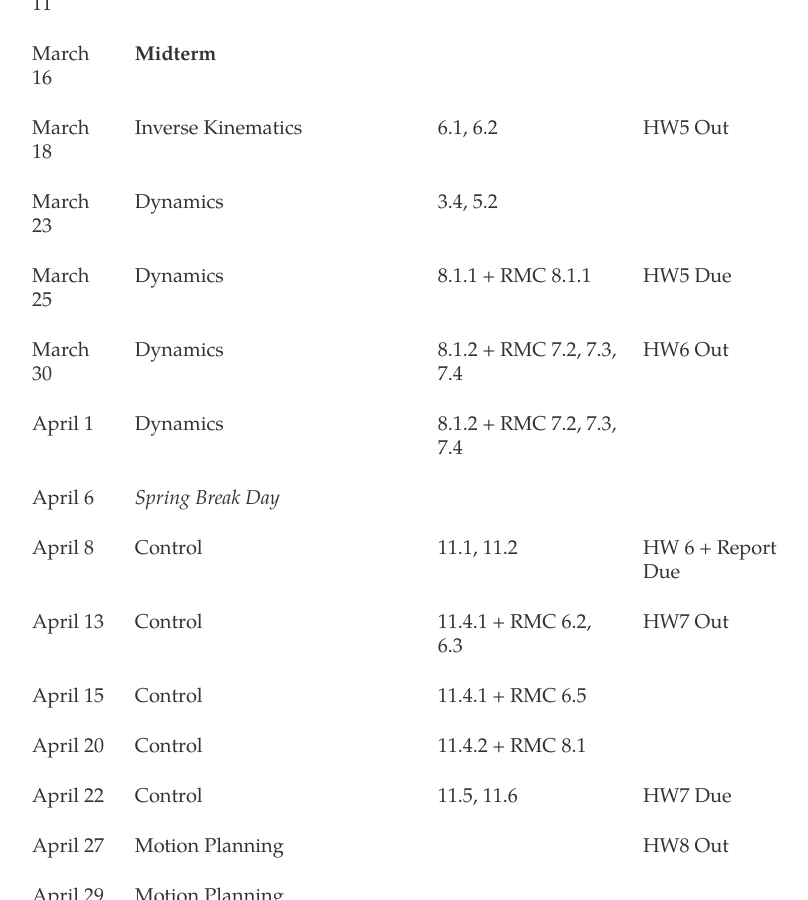
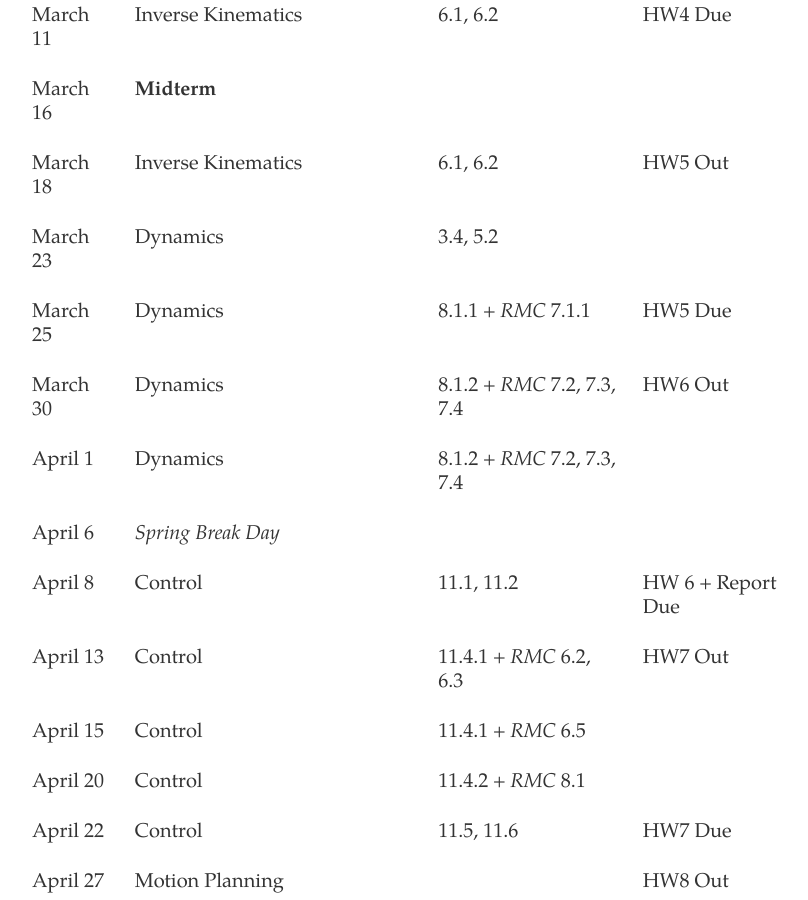
Before and after one commit to dylan-losey/dylan-losey.github.io, a Jekyll site: the page built from me4524.html, in a window 1280 px wide and 900 px high, scrolled down 2779 px. Shown: the whole window, without its empty margins (222-1030 px from the left). Built offline with Jekyll 4.4.1, drawn with Linux system fonts in a browser that asks for light colours; nearby versions of some CDN libraries; some of the changed text lies outside the part shown.

Commit message:
schedule

```diff
--- a/me4524.html
+++ b/me4524.html
@@ -241,19 +241,19 @@ tags: me4524
     <tr>
       <td>March 25</td>
       <td>Dynamics</td>
-      <td>8.1.1 + RMC 8.1.1</td>
+      <td>8.1.1 + <i>RMC</i> 7.1.1</td>
       <td>HW5 Due</td>
     </tr>
     <tr>
       <td>March 30</td>
       <td>Dynamics</td>
-      <td>8.1.2 + RMC 7.2, 7.3, 7.4</td>
+      <td>8.1.2 + <i>RMC</i> 7.2, 7.3, 7.4</td>
       <td>HW6 Out</td>
     </tr>
     <tr>
       <td>April 1</td>
       <td>Dynamics</td>
-      <td>8.1.2 + RMC 7.2, 7.3, 7.4</td>
+      <td>8.1.2 + <i>RMC</i> 7.2, 7.3, 7.4</td>
       <td></td>
     </tr>
     <tr>
@@ -271,19 +271,19 @@ tags: me4524
     <tr>
       <td>April 13</td>
       <td>Control</td>
-      <td>11.4.1 + RMC 6.2, 6.3</td>
+      <td>11.4.1 + <i>RMC</i> 6.2, 6.3</td>
       <td>HW7 Out</td>
     </tr>
     <tr>
       <td>April 15</td>
       <td>Control</td>
-      <td>11.4.1 + RMC 6.5</td>
+      <td>11.4.1 + <i>RMC</i> 6.5</td>
       <td></td>
     </tr>
     <tr>
       <td>April 20</td>
       <td>Control</td>
-      <td>11.4.2 + RMC 8.1</td>
+      <td>11.4.2 + <i>RMC</i> 8.1</td>
       <td></td>
     </tr>
     <tr>
```
Also changed, not shown: other parts of me4524.html (+1 -1 lines).
